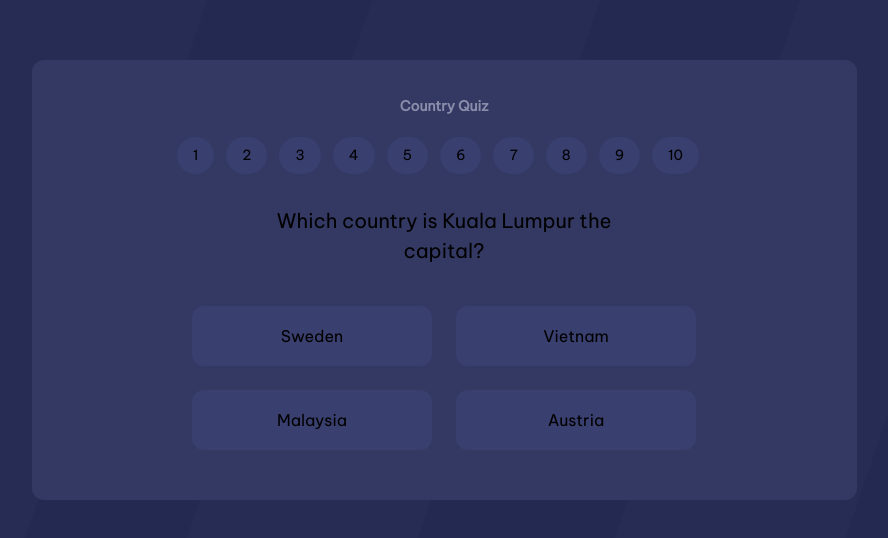
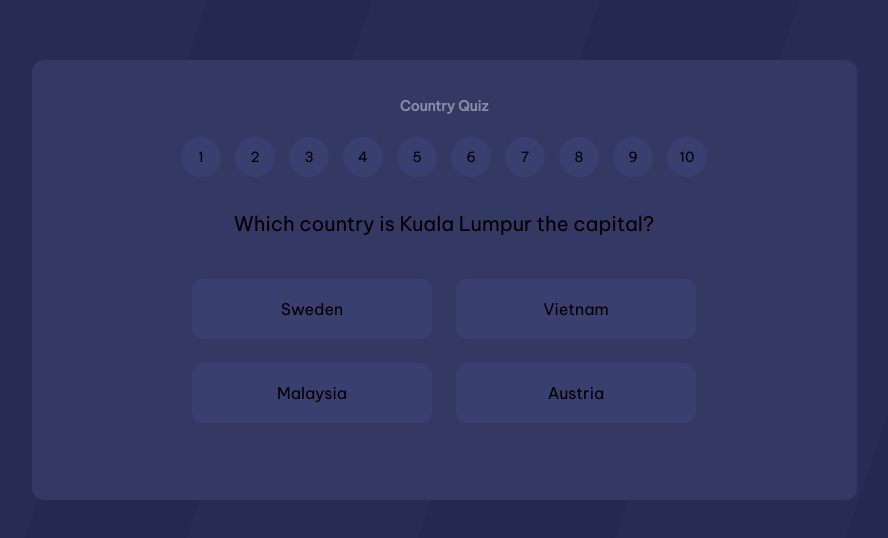
Before and after one commit to Andresfrla/country-quiz, a Next.js app: page / in a window 1280 px wide. Shown: the part 120-658 px from the top of the page, without its empty margins (196-1084 px from the left). Built offline with nearby package versions, Linux system fonts and the light colour scheme.

Commit message:
adjust the views

```diff
--- /dev/null
+++ b/src/app/components/Numbers.jsx
@@ -0,0 +1,20 @@
+import React from 'react'
+
+const Numbers = () => {
+  return (
+    <div className="flex flex-row items-center text-center place-content-evenly justify-center text-sm sm:ml-[106px] sm:mr-[106px] mt-5 sm:flex-wrap gap-[14px]">
+        <p className="bg-[#393F6E] rounded-full p-4 size-10 flex items-center justify-center">1</p>
+        <p className="bg-[#393F6E] rounded-full p-4 size-10 flex items-center justify-center">2</p>
+        <p className="bg-[#393F6E] rounded-full p-4 size-10 flex items-center justify-center">3</p>
+        <p className="bg-[#393F6E] rounded-full p-4 size-10 flex items-center justify-center">4</p>
+        <p className="bg-[#393F6E] rounded-full p-4 size-10 flex items-center justify-center">5</p>
+        <p className="bg-[#393F6E] rounded-full p-4 size-10 flex items-center justify-center">6</p>
+        <p className="bg-[#393F6E] rounded-full p-4 size-10 flex items-center justify-center">7</p>
+        <p className="bg-[#393F6E] rounded-full p-4 size-10 flex items-center justify-center">8</p>
+        <p className="bg-[#393F6E] rounded-full p-4 size-10 flex items-center justify-center">9</p>
+        <p className="bg-[#393F6E] rounded-full p-4 size-10 flex items-center justify-center">10</p>
+    </div>
+  )
+}
+
+export default Numbers
--- /dev/null
+++ b/src/app/components/Options.jsx
@@ -0,0 +1,14 @@
+import React from 'react'
+
+const Options = () => {
+  return (
+    <div className="grid grid-cols-2 text-base gap-6 mt-10">
+        <p className="bg-[#393F6E] w-60 h-[60px] flex flex-col justify-center rounded-xl">Sweden</p>
+        <p className="bg-[#393F6E] w-60 h-[60px] flex flex-col justify-center rounded-xl">Vietnam</p>
+        <p className="bg-[#393F6E] w-60 h-[60px] flex flex-col justify-center rounded-xl">Malaysia</p>
+        <p className="bg-[#393F6E] w-60 h-[60px] flex flex-col justify-center rounded-xl">Austria</p>
+    </div>
+  )
+}
+
+export default Options
--- /dev/null
+++ b/src/app/components/Question.jsx
@@ -0,0 +1,11 @@
+import React from 'react'
+
+const Question = () => {
+  return (
+    <div className="mt-8 pr-60 pl-60 sm:pl-9 sm:pr-9">
+        <p className="text-xl">Which country is Kuala Lumpur the capital?</p>
+    </div>
+  )
+}
+
+export default Question
--- a/src/app/page.js
+++ b/src/app/page.js
@@ -1,37 +1,20 @@
-import Image from "next/image";
+import Numbers from "./components/numbers";
+import Question from "./components/Question";
+import Options from "./components/Options";
 
 export default function Home() {
 
 
   return (
     <main className="flex justify-center bg-[url('/bg.jpg')] w-full h-screen bg-cover">
-      <div className="bg-[#343964] flex flex-col items-center text-center self-center rounded-xl w-[825px] h-[440px] text-2xl">
+      <div className="bg-[#343964] flex flex-col items-center text-center self-center rounded-xl md:w-[825px] md:h-[440px] text-2xl sm:w-[577px] sm:h-[494px]">
         <div className="">
           <h2 className="text-sm text-[#8B8EAB] font-bold mt-9">Country Quiz</h2>
-          <div className="flex flex-row items-center text-center place-content-evenly text-sm mt-5">
-            <p className="bg-[#393F6E] rounded-full p-2 pr-4 pl-4 mr-3">1</p>
-            <p className="bg-[#393F6E] rounded-full p-2 pr-4 pl-4 mr-3">2</p>
-            <p className="bg-[#393F6E] rounded-full p-2 pr-4 pl-4 mr-3">3</p>
-            <p className="bg-[#393F6E] rounded-full p-2 pr-4 pl-4 mr-3">4</p>
-            <p className="bg-[#393F6E] rounded-full p-2 pr-4 pl-4 mr-3">5</p>
-            <p className="bg-[#393F6E] rounded-full p-2 pr-4 pl-4 mr-3">6</p>
-            <p className="bg-[#393F6E] rounded-full p-2 pr-4 pl-4 mr-3">7</p>
-            <p className="bg-[#393F6E] rounded-full p-2 pr-4 pl-4 mr-3">8</p>
-            <p className="bg-[#393F6E] rounded-full p-2 pr-4 pl-4 mr-3">9</p>
-            <p className="bg-[#393F6E] rounded-full p-2 pr-4 pl-4 mr-3">10</p>
-          </div>
+          <Numbers />
         </div>
 
-          <div className="mt-8 pr-60 pl-60">
-            <p className="text-xl">Which country is Kuala Lumpur the capital?</p>
-          </div>
-
-        <div className="grid grid-cols-2 text-base gap-6 mt-10">
-          <p className="bg-[#393F6E] w-60 h-[60px] flex flex-col justify-center rounded-xl">Sweden</p>
-          <p className="bg-[#393F6E] w-60 h-[60px] flex flex-col justify-center rounded-xl">Vietnam</p>
-          <p className="bg-[#393F6E] w-60 h-[60px] flex flex-col justify-center rounded-xl">Malaysia</p>
-          <p className="bg-[#393F6E] w-60 h-[60px] flex flex-col justify-center rounded-xl">Austria</p>
-        </div>
+          <Question />
+          <Options/>
       </div>
     </main>
   );
```
